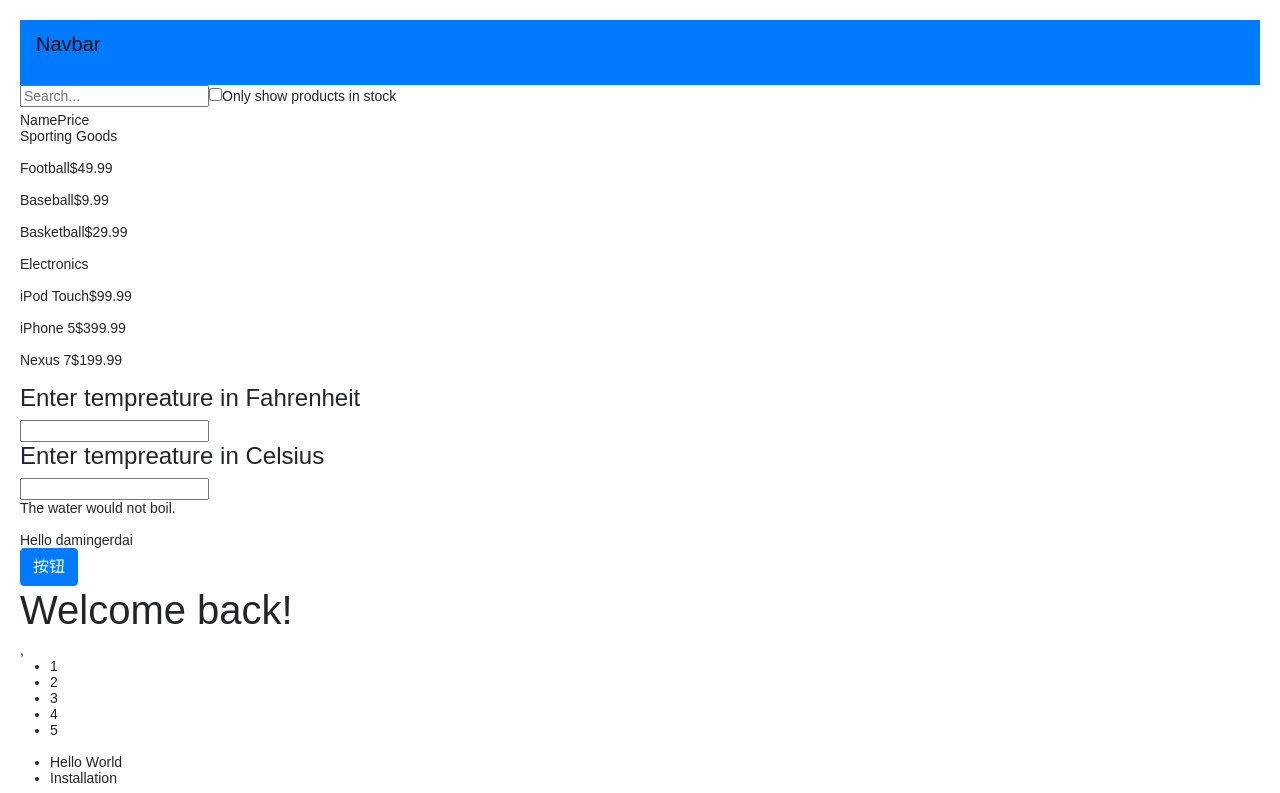
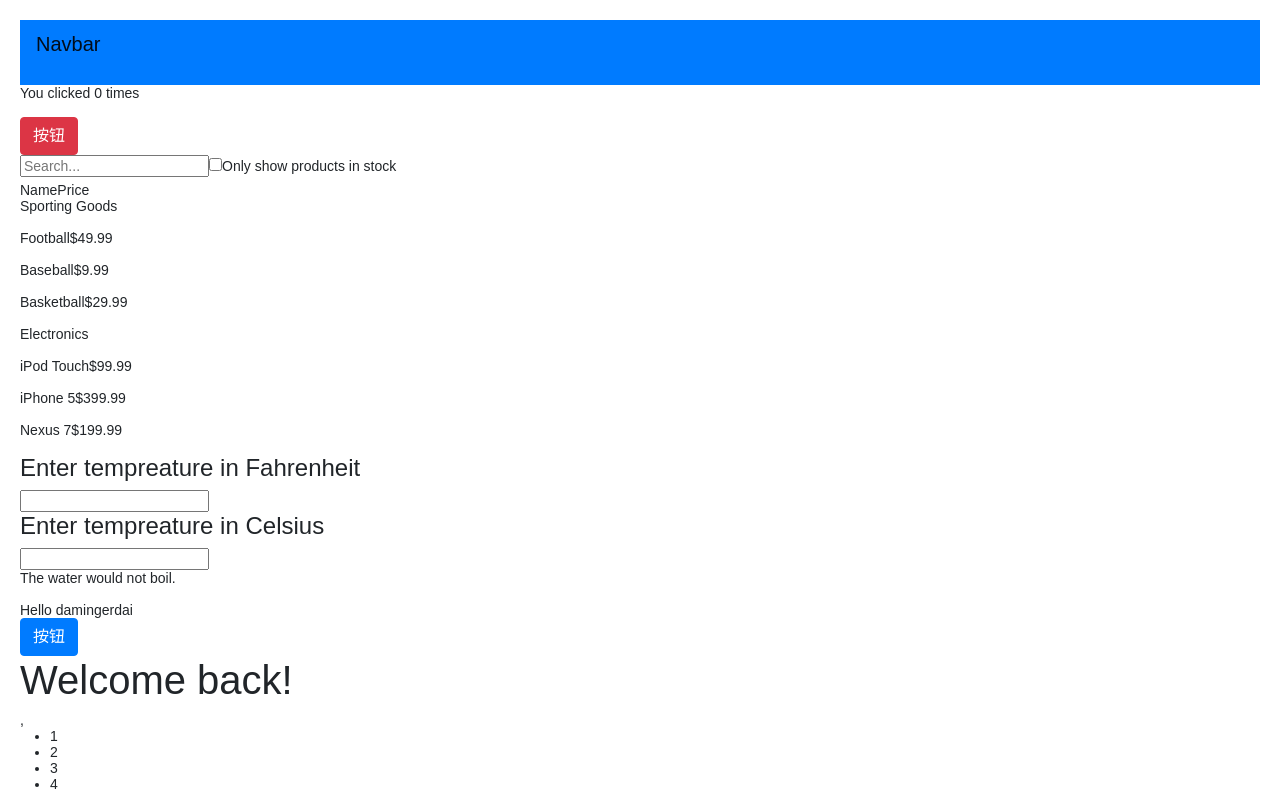
Before and after one commit to damingerdai/daming-react-ui, a React (Create React App) app: page / in a window 1280 px wide. Shown: the top 793 px of the page. Built offline with nearby package versions, Linux system fonts and the light colour scheme.

Commit message:
feat: add hook example

```diff
--- a/src/app/App.js
+++ b/src/app/App.js
@@ -2,6 +2,7 @@ import React from 'react';
 import { Clock } from './clock/clock';
 import { WelcomeDialog } from './composition-vs-inheritance/welcome-dialog';
 import { Greeting } from './greeting/Greeting';
+import { HooksExample } from './hooks';
 import { Calculator } from './lifting-state-up/Calculator';
 import { NumberList } from './list/numbers';
 import { Blog } from './blog/blog';
@@ -43,6 +44,7 @@ export class App extends React.Component {
         <nav className="navbar navbar-expand-lg navbar-light bg-primary">
           <p className="navbar-brand">Navbar</p>
         </nav>
+        <HooksExample />
         <ProductTable/>
         <Calculator />
         <Hello name="damingerdai"/>
--- /dev/null
+++ b/src/app/hooks/index.js
@@ -0,0 +1,12 @@
+import React, { useState } from 'react';
+
+export function HooksExample() {
+    const [count, setCount] = useState(0);
+
+    return (
+        <div>
+            <p>You clicked {count} times</p>
+            <button className="btn btn-danger" onClick={() => setCount(count + 1)}>按钮</button>
+        </div>
+    )
+}
```
